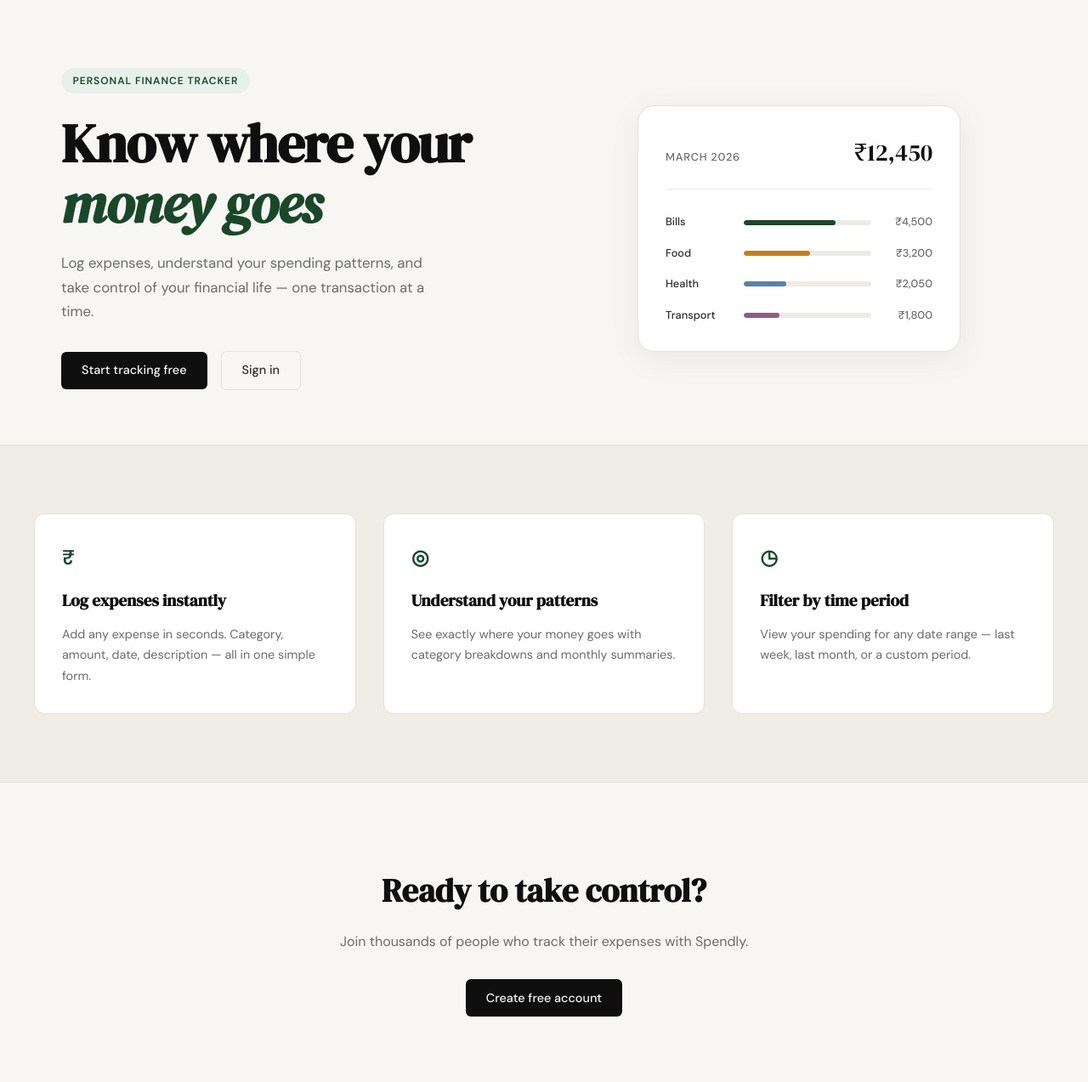
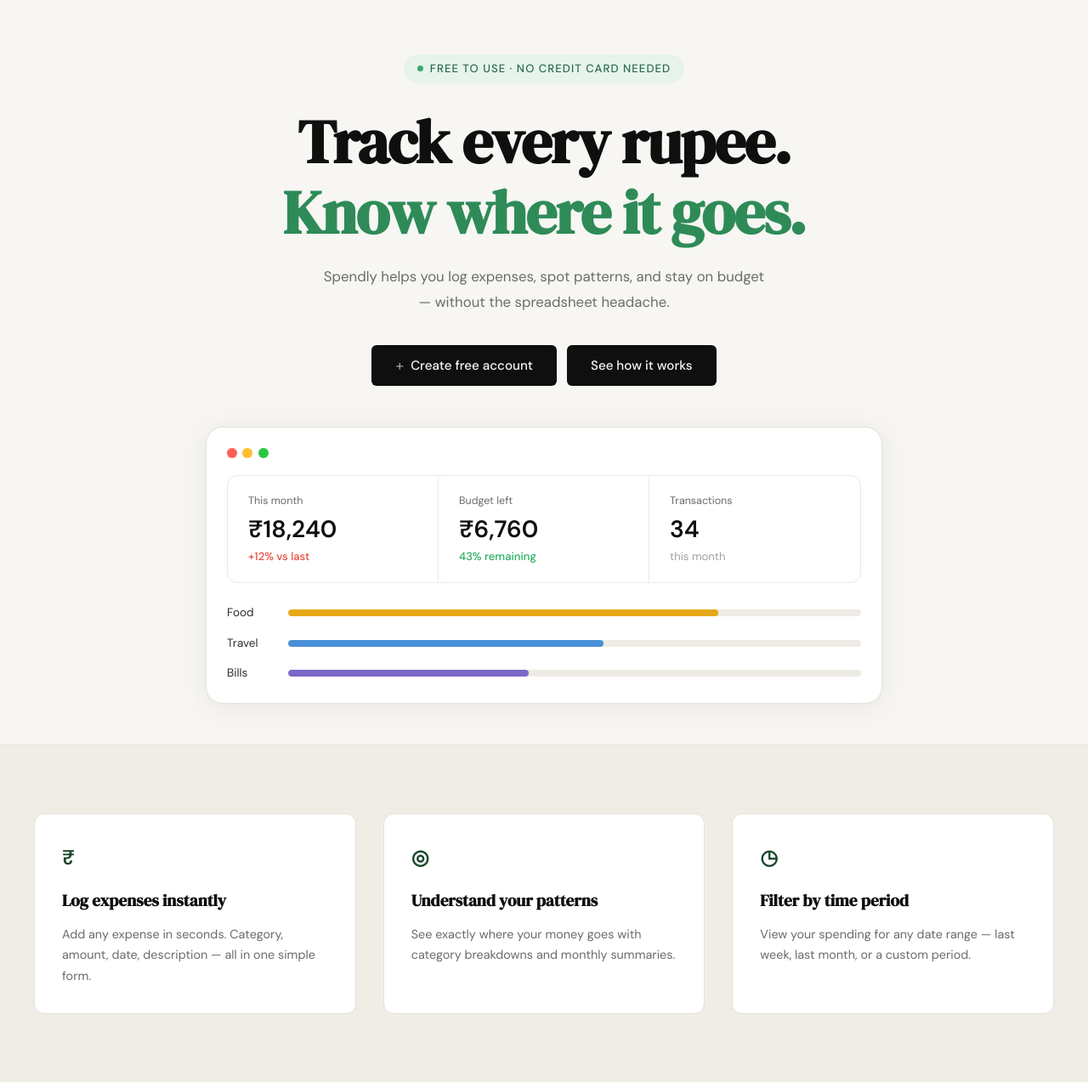
Before and after one commit to AnuBhoyar/SpendingApp, a Flask app: page / in a window 1280 px wide. Shown: the part 61-1334 px from the top of the page at 85% size. Run offline with Flask 3, Linux system fonts and the light colour scheme.

Commit message:
changed landing page appearance

```diff
--- /dev/null
+++ b/static/css/landing.css
@@ -0,0 +1,230 @@
+/* ------------------------------------------------------------------ */
+/* Hero — centered single-column layout (overrides style.css grid)     */
+/* ------------------------------------------------------------------ */
+
+.hero {
+    display: flex;
+    flex-direction: column;
+    align-items: center;
+    text-align: center;
+    padding: 4rem 2rem 3rem;
+    max-width: 860px;
+    margin: 0 auto;
+    gap: 0;
+}
+
+/* ------------------------------------------------------------------ */
+/* Hero text block                                                      */
+/* ------------------------------------------------------------------ */
+
+.hero-text {
+    display: flex;
+    flex-direction: column;
+    align-items: center;
+    margin-bottom: 3rem;
+}
+
+.hero-badge {
+    display: inline-flex;
+    align-items: center;
+    gap: 0.5rem;
+    background: #e6f4ec;
+    color: #2d6a4f;
+    font-size: 0.82rem;
+    font-weight: 500;
+    padding: 0.4rem 1rem;
+    border-radius: 999px;
+    margin-bottom: 1.75rem;
+}
+
+.badge-dot {
+    width: 7px;
+    height: 7px;
+    border-radius: 50%;
+    background: #3aaa6d;
+    flex-shrink: 0;
+}
+
+.hero-title {
+    font-family: var(--font-display);
+    font-size: clamp(2.8rem, 6vw, 4.5rem);
+    line-height: 1.15;
+    letter-spacing: -0.02em;
+    color: var(--ink);
+    margin-bottom: 1.25rem;
+}
+
+/* Override the italic+dark-green from style.css */
+.hero-title em {
+    font-style: normal;
+    color: #2e8b57;
+}
+
+.hero-subtitle {
+    font-size: 1.05rem;
+    color: var(--ink-muted);
+    line-height: 1.75;
+    max-width: 520px;
+    margin-bottom: 2.25rem;
+}
+
+.hero-actions {
+    display: flex;
+    gap: 0.75rem;
+    justify-content: center;
+    flex-wrap: wrap;
+}
+
+.btn-hero-primary,
+.btn-hero-dark {
+    display: inline-flex;
+    align-items: center;
+    gap: 0.5rem;
+    background: var(--ink);
+    color: var(--paper);
+    padding: 0.75rem 1.75rem;
+    border-radius: var(--radius-sm);
+    font-family: var(--font-body);
+    font-size: 0.95rem;
+    font-weight: 500;
+    text-decoration: none;
+    transition: background 0.2s;
+}
+
+.btn-hero-primary:hover,
+.btn-hero-dark:hover {
+    background: #2d2d2d;
+}
+
+.btn-plus {
+    font-size: 1.1rem;
+    font-weight: 400;
+    line-height: 1;
+    color: #a0a0a0;
+}
+
+/* ------------------------------------------------------------------ */
+/* Dashboard mockup                                                     */
+/* ------------------------------------------------------------------ */
+
+.hero-dashboard {
+    width: 100%;
+}
+
+.dash-window {
+    background: #ffffff;
+    border: 1px solid var(--border);
+    border-radius: var(--radius-lg);
+    padding: 1.5rem;
+    box-shadow: 0 4px 32px rgba(0, 0, 0, 0.07);
+}
+
+/* Traffic-light dots */
+.dash-dots {
+    display: flex;
+    gap: 0.4rem;
+    margin-bottom: 1.25rem;
+}
+
+.dash-dot {
+    width: 12px;
+    height: 12px;
+    border-radius: 50%;
+}
+
+.dash-dot-red    { background: #ff5f57; }
+.dash-dot-yellow { background: #ffbd2e; }
+.dash-dot-green  { background: #28c840; }
+
+/* Stat cards */
+.dash-stats {
+    display: grid;
+    grid-template-columns: repeat(3, 1fr);
+    border: 1px solid var(--border-soft);
+    border-radius: var(--radius-md);
+    overflow: hidden;
+    margin-bottom: 1.5rem;
+}
+
+.dash-stat {
+    padding: 1.25rem 1.5rem;
+    text-align: left;
+    border-right: 1px solid var(--border-soft);
+}
+
+.dash-stat:last-child { border-right: none; }
+
+.dash-stat-label {
+    font-size: 0.78rem;
+    color: var(--ink-muted);
+    margin-bottom: 0.35rem;
+}
+
+.dash-stat-value {
+    font-size: 1.75rem;
+    font-weight: 600;
+    color: var(--ink);
+    line-height: 1.2;
+    margin-bottom: 0.3rem;
+}
+
+.dash-stat-change {
+    font-size: 0.82rem;
+    font-weight: 500;
+}
+
+.change-up { color: #e74c3c; }
+.change-ok { color: #27ae60; }
+
+.dash-stat-meta {
+    font-size: 0.82rem;
+    color: var(--ink-faint);
+}
+
+/* Category bars */
+.dash-bars {
+    display: flex;
+    flex-direction: column;
+    gap: 0.85rem;
+}
+
+.dash-bar-row {
+    display: grid;
+    grid-template-columns: 56px 1fr;
+    align-items: center;
+    gap: 1rem;
+}
+
+.dash-bar-label {
+    font-size: 0.85rem;
+    color: var(--ink-soft);
+    text-align: left;
+}
+
+.dash-bar-track {
+    height: 8px;
+    background: var(--border-soft);
+    border-radius: 999px;
+    overflow: hidden;
+}
+
+.dash-bar {
+    height: 100%;
+    border-radius: 999px;
+}
+
+.dash-bar-food   { background: #e6a817; }
+.dash-bar-travel { background: #4a90d9; }
+.dash-bar-bills  { background: #7b68c8; }
+
+/* ------------------------------------------------------------------ */
+/* Responsive                                                           */
+/* ------------------------------------------------------------------ */
+
+@media (max-width: 600px) {
+    .hero { padding: 3rem 1rem 2rem; }
+
+    .dash-stats { grid-template-columns: 1fr; }
+    .dash-stat  { border-right: none; border-bottom: 1px solid var(--border-soft); }
+    .dash-stat:last-child { border-bottom: none; }
+}
--- a/templates/landing.html
+++ b/templates/landing.html
@@ -2,59 +2,76 @@
 
 {% block title %}Spendly — Track Every Rupee{% endblock %}
 
+{% block head %}
+<link rel="stylesheet" href="{{ url_for('static', filename='css/landing.css') }}">
+{% endblock %}
+
 {% block content %}
 
 <section class="hero">
-    <div class="hero-inner">
-        <div class="hero-badge">Personal Finance Tracker</div>
+    <div class="hero-text">
+        <div class="hero-badge">
+            <span class="badge-dot"></span>
+            Free to use · No credit card needed
+        </div>
         <h1 class="hero-title">
-            Know where your<br>
-            <em>money goes</em>
+            Track every rupee.<br>
+            <em>Know where it goes.</em>
         </h1>
         <p class="hero-subtitle">
-            Log expenses, understand your spending patterns,
-            and take control of your financial life —
-            one transaction at a time.
+            Spendly helps you log expenses, spot patterns, and stay
+            on budget — without the spreadsheet headache.
         </p>
         <div class="hero-actions">
-            <a href="{{ url_for('register') }}" class="btn-primary">Start tracking free</a>
-            <a href="{{ url_for('login') }}" class="btn-ghost">Sign in</a>
+            <a href="{{ url_for('register') }}" class="btn-hero-primary">
+                <span class="btn-plus">+</span> Create free account
+            </a>
+            <a href="#" class="btn-hero-dark">See how it works</a>
         </div>
     </div>
-    <div class="hero-visual">
-        <div class="mock-card">
-            <div class="mock-card-header">
-                <span class="mock-label">March 2026</span>
-                <span class="mock-total">₹12,450</span>
+
+    <div class="hero-dashboard">
+        <div class="dash-window">
+            <div class="dash-dots">
+                <span class="dash-dot dash-dot-red"></span>
+                <span class="dash-dot dash-dot-yellow"></span>
+                <span class="dash-dot dash-dot-green"></span>
             </div>
-            <div class="mock-bars">
-                <div class="mock-bar-row">
-                    <span class="mock-cat">Bills</span>
-                    <div class="mock-bar-track">
-                        <div class="mock-bar" style="width: 72%"></div>
+            <div class="dash-stats">
+                <div class="dash-stat">
+                    <div class="dash-stat-label">This month</div>
+                    <div class="dash-stat-value">₹18,240</div>
+                    <div class="dash-stat-change change-up">+12% vs last</div>
+                </div>
+                <div class="dash-stat">
+                    <div class="dash-stat-label">Budget left</div>
+                    <div class="dash-stat-value">₹6,760</div>
+                    <div class="dash-stat-change change-ok">43% remaining</div>
+                </div>
+                <div class="dash-stat">
+                    <div class="dash-stat-label">Transactions</div>
+                    <div class="dash-stat-value">34</div>
+                    <div class="dash-stat-meta">this month</div>
+                </div>
+            </div>
+            <div class="dash-bars">
+                <div class="dash-bar-row">
+                    <span class="dash-bar-label">Food</span>
+                    <div class="dash-bar-track">
+                        <div class="dash-bar dash-bar-food" style="width: 75%"></div>
                     </div>
-                    <span class="mock-amt">₹4,500</span>
                 </div>
-                <div class="mock-bar-row">
-                    <span class="mock-cat">Food</span>
-                    <div class="mock-bar-track">
-                        <div class="mock-bar mock-bar-2" style="width: 52%"></div>
+                <div class="dash-bar-row">
+                    <span class="dash-bar-label">Travel</span>
+                    <div class="dash-bar-track">
+                        <div class="dash-bar dash-bar-travel" style="width: 55%"></div>
                     </div>
-                    <span class="mock-amt">₹3,200</span>
                 </div>
-                <div class="mock-bar-row">
-                    <span class="mock-cat">Health</span>
-                    <div class="mock-bar-track">
-                        <div class="mock-bar mock-bar-3" style="width: 33%"></div>
+                <div class="dash-bar-row">
+                    <span class="dash-bar-label">Bills</span>
+                    <div class="dash-bar-track">
+                        <div class="dash-bar dash-bar-bills" style="width: 42%"></div>
                     </div>
-                    <span class="mock-amt">₹2,050</span>
-                </div>
-                <div class="mock-bar-row">
-                    <span class="mock-cat">Transport</span>
-                    <div class="mock-bar-track">
-                        <div class="mock-bar mock-bar-4" style="width: 28%"></div>
-                    </div>
-                    <span class="mock-amt">₹1,800</span>
                 </div>
             </div>
         </div>
```
